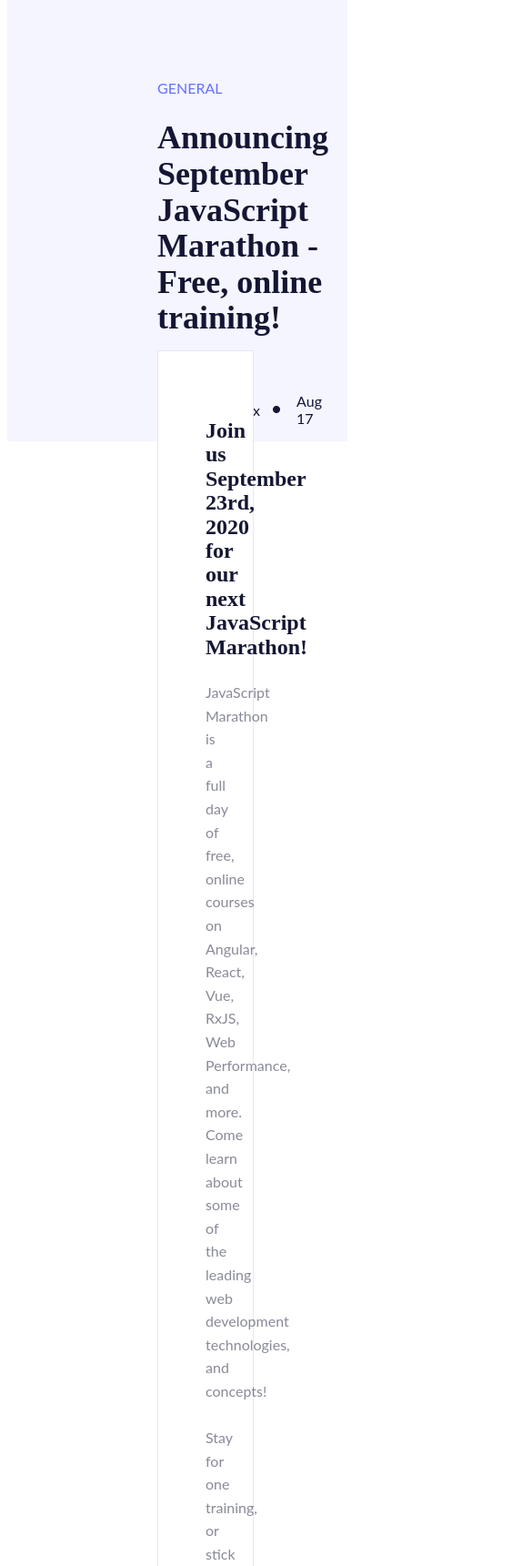
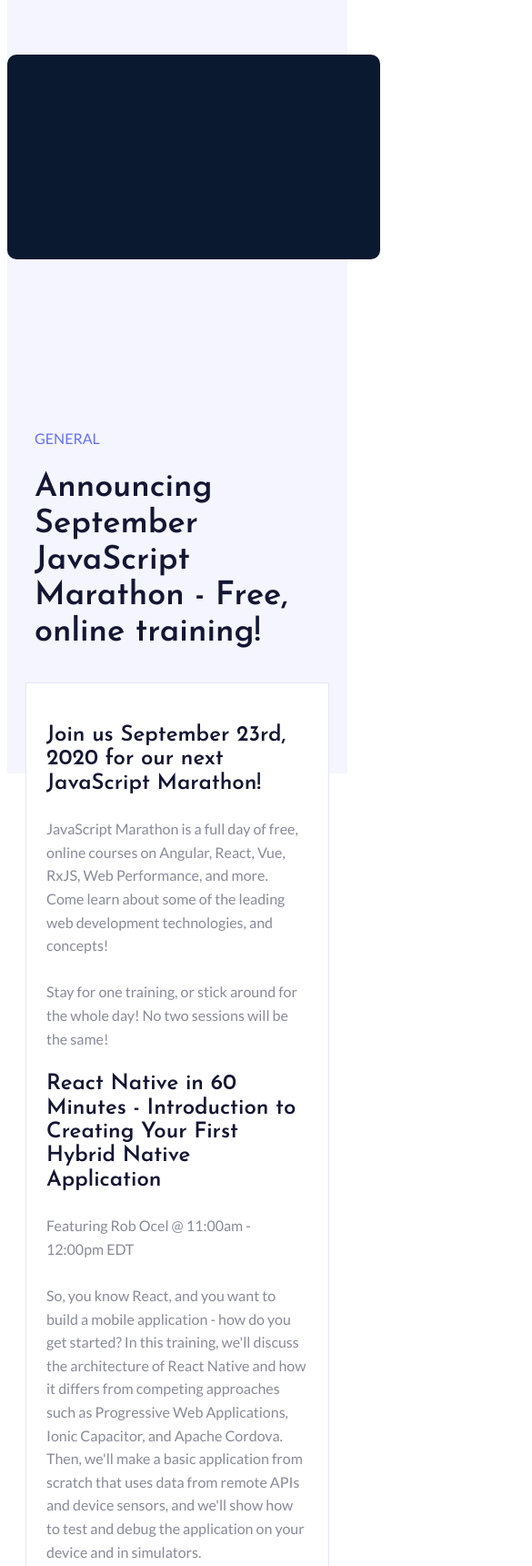
Before and after one commit to ijehangirkhan/codivoxBlog, a plain HTML site: page index.html in a window 390 px wide. Shown: the part 144-1865 px from the top of the page at 91% size, 585 px wide, since content can reach past the window. Drawn offline with Linux system fonts and the light colour scheme.

Commit message:
Changes Made

```diff
--- a/index.css
+++ b/index.css
@@ -1,23 +1,67 @@
 .post-details
 {
     background: #F4F5FF;
-    height: 621px;
+    min-height: 621px;
     display: grid;
-    grid-template-columns: 1fr 1fr;
+    grid-template-columns: minmax(475px , 1fr) minmax(410px , 1fr);
     /* position: relative; */
     grid-gap: 160px;
+}
+
+@media all and (max-width: 1070px)
+{
+    .post-details
+    {
+        display: flex;
+        flex-direction: column-reverse;
+    }
+    .post-title-details
+    {
+        margin-right: auto !important;
+        margin-left: auto !important;
+        margin-top: auto !important;
+        margin-bottom: 180px !important;
+        padding-left: 30px !important;
+        padding-right: 30px !important;
+    }
+
+    .post-image
+    {
+        margin-right: auto !important;
+        margin-left: auto !important;
+    }
+
+    .post-content
+    {
+        margin-left: 20px !important;
+        margin-right: 20px !important;
+        padding-top: 20px !important;
+        padding-bottom: 20px !important;
+        padding-right: 22px !important;
+        padding-left: 22px !important;
+    }
+
+    .recommended-posts-cards
+{
+    display: flex !important;
+    flex-direction: column;
+    margin-left: 40px !important;
+    margin-right: 40px !important;
+}
+
 }
 
 .post-title-details
 {
 /*  position: absolute; */
+max-width: 475px;
 height: 225px;
 margin-left: 165px;
 margin-top: 196px;
 }
 .post-category
 {
-font-family: 'Lato';
+font-family: 'Lato', sans-serif;
 font-style: normal;
 font-weight: normal;
 font-size: 16px;
@@ -28,7 +72,7 @@ color: #6670FD;
 
 .post-title
 {
-font-family: 'Josefin Sans';
+font-family: 'Josefin Sans', sans-serif;
 font-style: normal;
 font-weight: 600;
 font-size: 36px;
@@ -39,11 +83,18 @@ line-height: 110%;
 color: #141633;
 }
 
+.post-title-author
+{
+    display: flex;
+    align-items: center;
+}
+
 .post-author
 {
     display: flex;
     align-items: center;
-
+    border-top: 1px solid rgba(103, 112, 253, 0.25);
+    border-bottom: 1px solid rgba(103, 112, 253, 0.25);
 }
 .post-author-image
 {
@@ -54,9 +105,7 @@ color: #141633;
 
 .post-author-name
 {
-    font-family: 'Lato';
-    font-style: normal;
-    font-weight: normal;
+    font-family: 'Lato', sans-serif;
     font-size: 16px;
     line-height: 19px;
     margin-left: 19px;
@@ -67,9 +116,7 @@ color: #141633;
 
 .post-date
 {
-    font-family: 'Lato';
-    font-style: normal;
-    font-weight: normal;
+    font-family: 'Lato', sans-serif;
     font-size: 16px;
     line-height: 19px;
     margin-left: 18px;
@@ -93,6 +140,7 @@ color: #141633;
     /* position: absolute; */
     background: #0A1930;
     border-radius: 10px;
+    width: 410px;
     height: 225px;
     margin-right: 230px;
     margin-top: 196px;
@@ -115,8 +163,7 @@ color: #141633;
 
 .sub-heading
 {
-font-family: Josefin Sans;
-font-style: normal;
+font-family: 'Josefin Sans', sans-serif;
 font-weight: bold;
 font-size: 24px;
 line-height: 110%;
@@ -128,9 +175,7 @@ color: #141633;
 
 .post-paragraphs
 {
-    font-family: Lato;
-font-style: normal;
-font-weight: normal;
+font-family: 'Lato', sans-serif;
 font-size: 16px;
 line-height: 160%;
 /* or 26px */
@@ -141,16 +186,17 @@ color: rgba(20, 22, 51, 0.5);
 
 .recommended-posts
 {
+    box-sizing: border-box;
+    padding-top: 50px;
+    padding-bottom: 50px;
     background: #F4F5FF;
 }
 .recommended-posts-title
 {
-    margin-top: 50px;
+    margin-top: 0px;
     margin-bottom: 50px;
 
-font-family: Josefin Sans;
-font-style: normal;
-font-weight: 600;
+font-family: 'Josefin Sans', sans-serif;
 font-size: 36px;
 line-height: 110%;
 /* identical to box height, or 40px */
@@ -188,9 +234,7 @@ border-radius: 10px 10px 0px 0px;
 
 .recommended-post-category
 {
-font-family: Lato;
-font-style: normal;
-font-weight: normal;
+    font-family: 'Lato', sans-serif;
 font-size: 16px;
 line-height: 19px;
 
@@ -199,9 +243,7 @@ color: #6670FD;
 
 .recommended-post-title
 {
-font-family: 'Josefin Sans';
-font-style: normal;
-font-weight: 600;
+    font-family: 'Josefin Sans', sans-serif;
 font-size: 28px;
 line-height: 110%;
 /* or 31px */
--- a/index.html
+++ b/index.html
@@ -2,6 +2,7 @@
 <head>
     <meta charset="UTF-8">
     <meta name="viewport" content="width=device-width, initial-scale=1.0">
+    <link href="https://fonts.googleapis.com/css2?family=Josefin+Sans:wght@600&family=Lato&display=swap" rel="stylesheet">
     <link rel="stylesheet" href="./index.css">
     <title>Blog Post</title>
 </head>
@@ -15,7 +16,7 @@
        <h1 class="post-title">
         Announcing September JavaScript Marathon - Free, online training!
        </h1>
-       <div class="post-author">
+       <div class="post-title-author">
        <img class="post-author-image" src="./images/jehangir.jpg" alt="Author Image">
        <h6 class="post-author-name">
          Codivox
```
